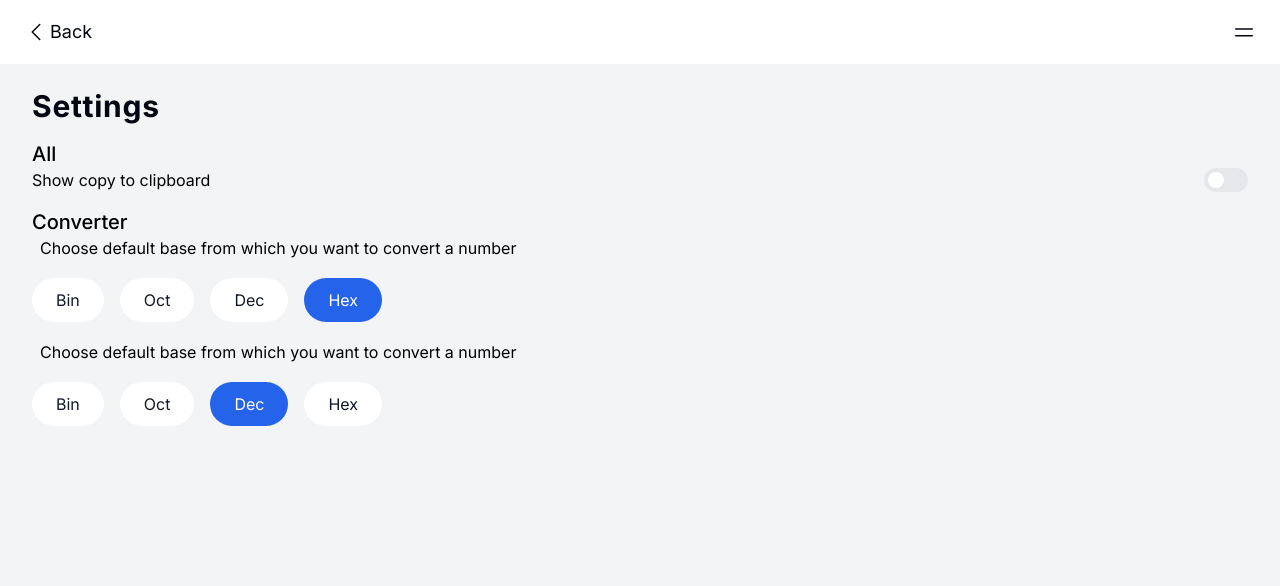
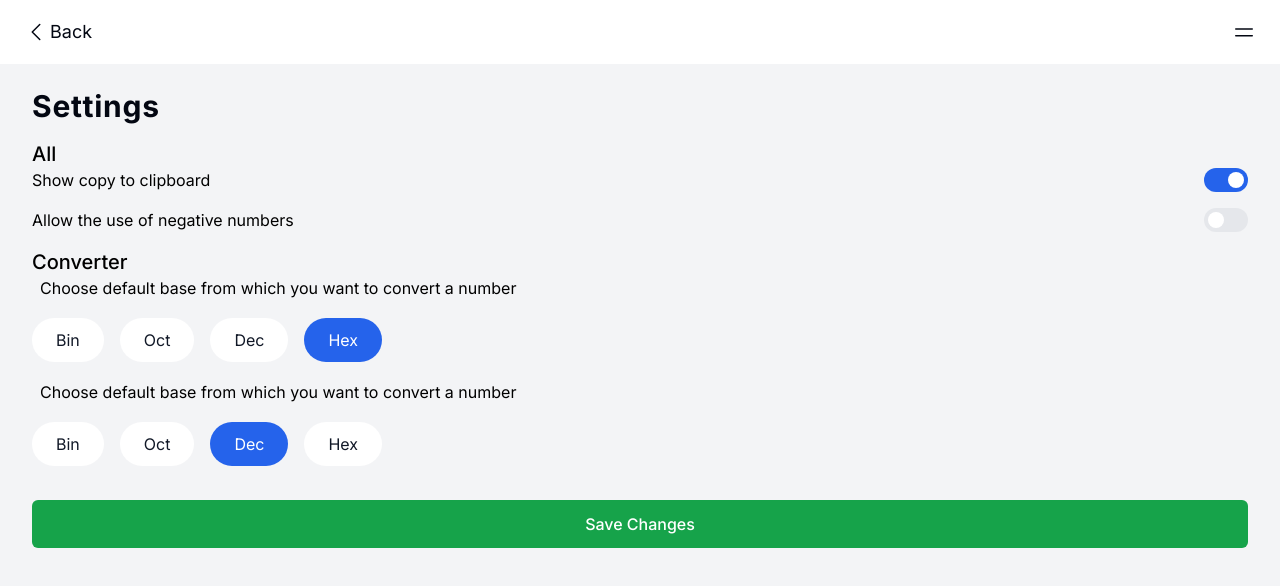
Before and after one commit to bhendi-boi/Hex-cal, a Next.js app: page /settings in a window 1280 px wide. Shown: the top 586 px of the page. Built offline with nearby package versions, Linux system fonts and the light colour scheme.

Commit message:
added save changes functionality

```diff
--- a/app/settings/Form.tsx
+++ b/app/settings/Form.tsx
@@ -1,30 +1,52 @@
 "use client";
-import React, { ComponentProps, useState } from "react";
+import React, { ComponentProps, FormEvent, useState } from "react";
 import ChooseBase from "../ChooseBase";
 import Switch from "../Switch";
 import { useSettings } from "@/hooks/useSettings";
 import { Bases } from "@/types";
+import Button from "../Button";
 
 const Form = () => {
-  const [settings] = useSettings();
+  const [settings, updateSettings] = useSettings();
   const [defaultFrom, setDefaultFrom] = useState<Bases>(
     settings.defaultFromBase
   );
   const [defaultTo, setDefaultTo] = useState<Bases>(settings.defaultToBase);
   const [showCopyToClipboard, setShowCopyToClipboard] = useState(
-    settings.showCopyToClipBoard
+    settings.showCopyToClipboard
   );
+  const [allowNegativeNumbers, setAllowNegativeNumbers] = useState(
+    settings.allowNegativeNumbers
+  );
+
+  function handleSubmit(e: FormEvent) {
+    e.preventDefault();
+    updateSettings({
+      defaultFromBase: defaultFrom,
+      defaultToBase: defaultTo,
+      showCopyToClipboard,
+      allowNegativeNumbers,
+    });
+  }
+
   return (
-    <form className="px-2 py-4 space-y-4">
+    <form onSubmit={handleSubmit} className="px-2 py-4 space-y-4">
       <fieldset>
         <StyledLegend>All</StyledLegend>
-        {/* toggle for negative numbers and clipboard */}
-        <div className="flex items-center justify-between">
+        <div className="flex items-center justify-between mb-4">
           <p>Show copy to clipboard</p>
           <Switch
             srText="Show Copy to clipboard"
             enabled={showCopyToClipboard}
             setEnabled={setShowCopyToClipboard}
+          />
+        </div>
+        <div className="flex items-center justify-between">
+          <p>Allow the use of negative numbers</p>
+          <Switch
+            srText="Allow negative numbers"
+            enabled={allowNegativeNumbers}
+            setEnabled={setAllowNegativeNumbers}
           />
         </div>
       </fieldset>
@@ -41,6 +63,9 @@ const Form = () => {
           setState={setDefaultTo}
         />
       </fieldset>
+      <Button type="submit" variant="converter">
+        Save Changes
+      </Button>
     </form>
   );
 };
```
